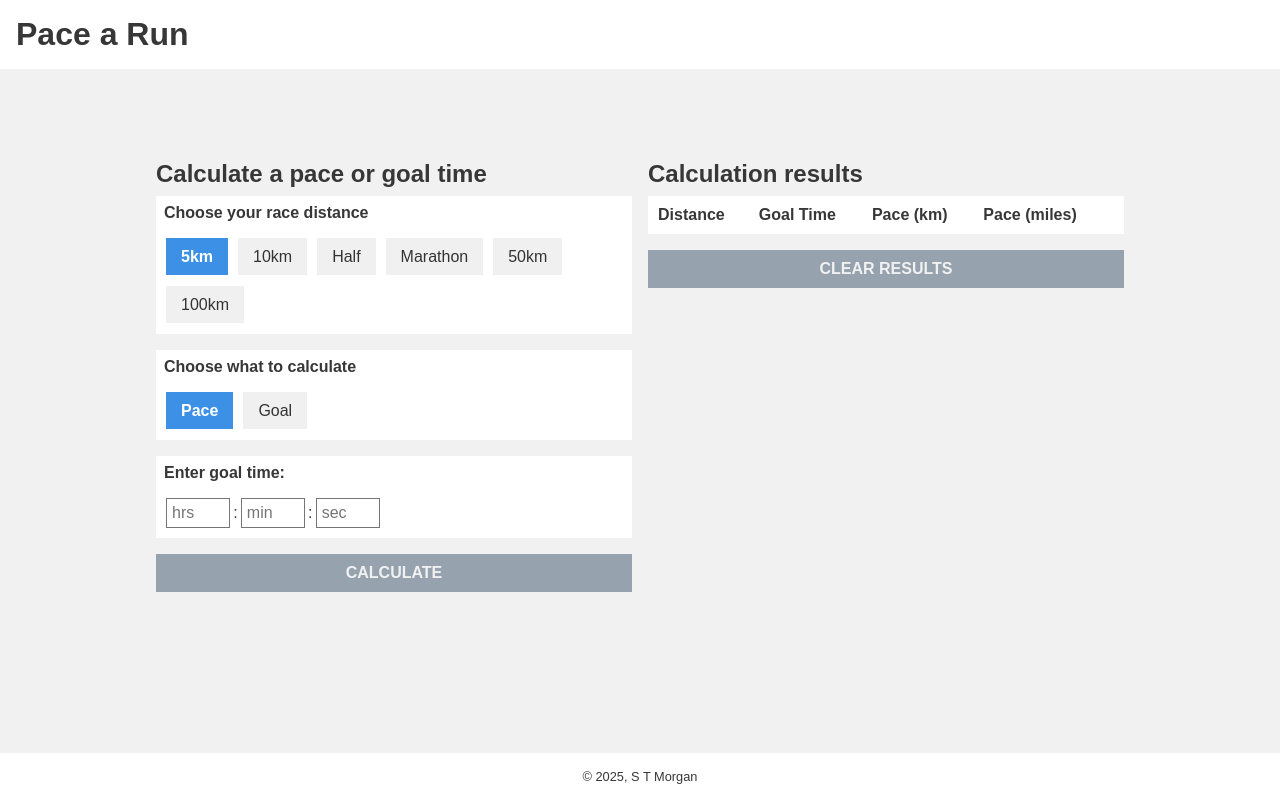
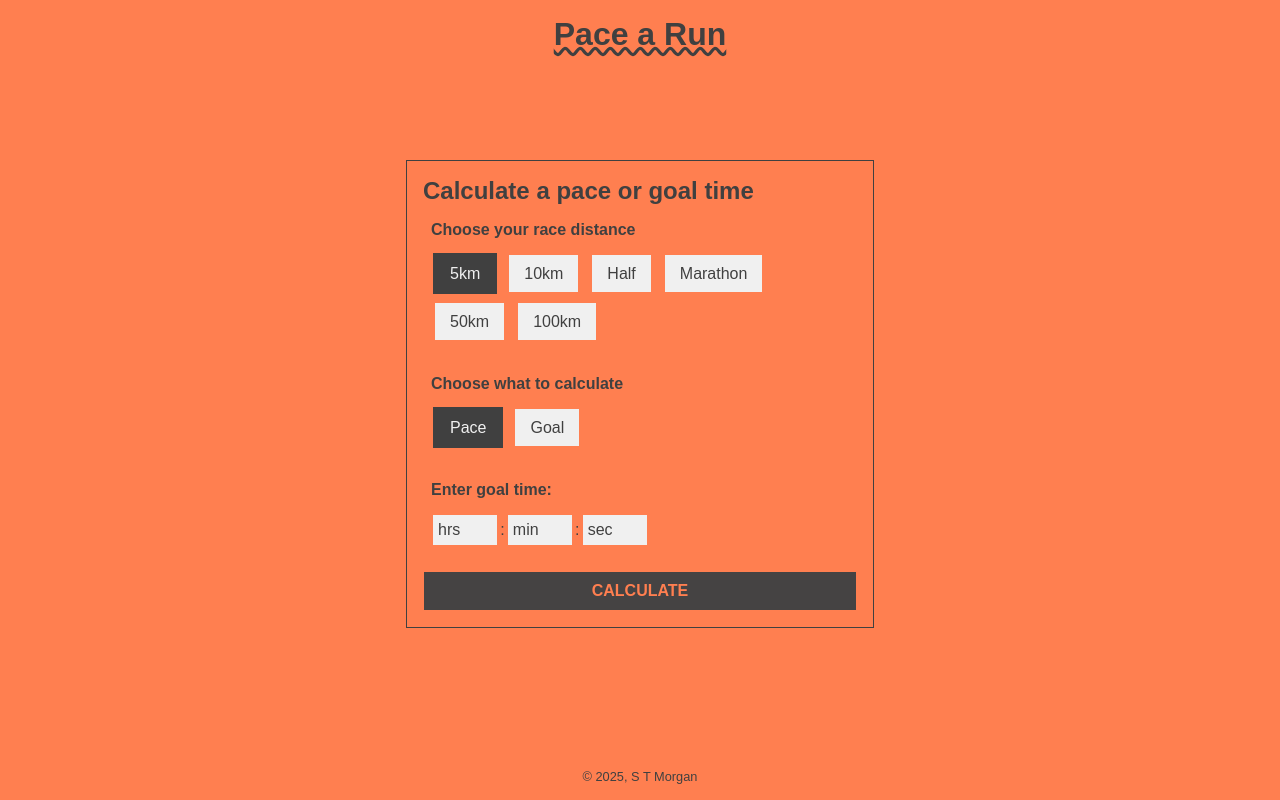
Before and after one commit to samtmorgan/running-pace-app, a Next.js app: page / in a window 1280 px wide. Built offline with nearby package versions, Linux system fonts and the light colour scheme.

Commit message:
new CSS (#1)

```diff
--- a/src/app/globals.css
+++ b/src/app/globals.css
@@ -1,21 +1,22 @@
 :root {
-  --background: #dfdfdf;
-  --foreground: #171717;
-  --paper: #ffffff;
-  --primary: #3c91e6ff;
-  --primary-dark: #2a6bb0ff;
-  --primary-disabled: rgb(150, 162, 174);
-  --yellow-green: #9fd356ff;
-  --foreground: rgb(55, 55, 55);
-  --background: #f1f1f1;
-  --accent: #fa824cff;
+  --background: coral;
+  --primary: #404040;
+  --secondary: #f0f0f0;
+  --button-disabled: #454343;
+  --text: var(--primary);
+  --text-contrast: var(--primary);
+  --text-selected-radio: var(--secondary);
 }
 
 @media (prefers-color-scheme: dark) {
   :root {
-    --background: rgb(55, 55, 55);
-    --foreground: #f1f1f1;
-    --paper: rgb(75, 75, 75);
+    --background: #2c2c2c;
+    --primary: coral;
+    --secondary: rgb(253, 205, 188);
+    --button-disabled: rgb(187, 94, 60);
+    --text: var(--background);
+    --text-contrast: #2c2c2c;
+    --text-selected-radio: #2c2c2c;
   }
 }
 
@@ -26,7 +27,7 @@ body {
 }
 
 body {
-  color: var(--foreground);
+  color: var(--primary);
   background: var(--background);
   font-family: Arial, Helvetica, sans-serif;
   -webkit-font-smoothing: antialiased;
@@ -55,12 +56,18 @@ body {
 }
 
 header {
-  background-color: var(--paper);
+  background-color: var(--background);
   padding: 1rem;
   width: 100%;
   position: fixed;
   top: 0;
   z-index: 10;
+  display: flex;
+  flex-direction: column;
+  gap: 1rem;
+  align-items: center;
+  text-decoration: underline;
+  text-decoration-style: wavy;
 }
 
 main {
@@ -68,13 +75,12 @@ main {
   gap: 2rem;
   display: flex;
   flex-direction: column;
-  width: 100%;
+  max-width: 500px;
   flex: 1;
   padding-top: 3rem;
 }
 
 footer {
-  background-color: var(--paper);
   padding: 1rem;
   width: 100%;
   text-align: center;
@@ -101,14 +107,15 @@ button {
   transform: skew(var(--skew));
   text-transform: uppercase;
   font-weight: bold;
+  border: 1px solid var(--background);
 }
 
-button:hover {
-  background-color: var(--primary-dark);
+button:hover:not(:disabled) {
+  border: 1px solid var(--primary);
 }
 
 button:disabled {
-  background-color: var(--primary-disabled);
+  background-color: var(--button-disabled);
   cursor: not-allowed;
 }
 
@@ -119,7 +126,6 @@ a {
 
 fieldset {
   border: none;
-  background-color: var(--paper);
 }
 
 fieldset p {
@@ -129,6 +135,12 @@ fieldset p {
 }
 
 table {
+  width: 100%;
+}
+
+section {
+  border: 1px solid var(--primary);
+  padding: 1rem;
   width: 100%;
 }
 
@@ -152,13 +164,17 @@ section h2 {
 
 .time-input-field input {
   width: 4rem;
-  border-radius: 0px;
-  border-style: solid;
+  /* border: 1px solid var(--primary); */
+  border: none;
   height: 30px;
   padding: 5px;
-  border-width: 1px;
-  background-color: var(--paper);
+  background-color: var(--secondary);
   font-size: 16px;
+  color: var(--text);
+}
+
+.time-input-field input::placeholder {
+  color: var(--text);
 }
 
 .time-input-field:not(:last-child)::after {
@@ -199,36 +215,31 @@ section h2 {
   text-align: center;
   padding: 10px 15px;
   cursor: pointer;
-  background-color: #f0f0f0;
-  color: #333;
+  background-color: var(--secondary);
+  color: var(--text-contrast);
+  border: 2px solid var(--background);
   transition: background-color 0.3s ease, color 0.3s ease;
+}
+
+.radio-pill-group .pill:hover {
+  border: 2px solid var(--primary);
+}
+
+.radio-pill-group input[type="radio"]:checked + label.pill {
+  background-color: var(--primary);
+  border: 2px solid var(--primary);
+  color: var(--text-selected-radio);
+}
+
+.radio-pill-group .pill:focus {
+  outline: 2px solid var(--primary);
 }
 
 .radio-pill-group .pill:last-child {
   margin-right: 0;
 }
 
-.radio-pill-group input[type="radio"]:checked + label.pill {
-  background-color: var(--primary);
-  color: white;
-  font-weight: bold;
-}
-
-.radio-pill-group .pill:hover {
-  background-color: #e0e0e0;
-}
-
-.radio-pill-group input[type="radio"]:checked + label.pill:hover {
-  background-color: var(--primary-dark);
-}
-
-.radio-pill-group .pill:focus {
-  outline: 2px solid var(--primary);
-  outline-offset: 2px;
-}
-
 .paces {
-  background-color: var(--paper);
   padding: 0.5rem;
 }
 
@@ -240,19 +251,15 @@ section h2 {
 @media screen and (min-width: 700px) {
   main {
     display: flex;
-    flex-direction: row;
     justify-content: space-between;
     gap: 1rem;
     padding-top: 6rem;
     align-items: flex-start;
-    > * {
-      flex: 1;
-    }
   }
 }
 
 @media screen and (min-width: 1000px) {
   main {
-    width: 1000px;
+    width: 500px;
   }
 }
--- a/src/app/page.tsx
+++ b/src/app/page.tsx
@@ -1,6 +1,6 @@
 "use client";
 
-import { useCallback, useMemo, useState } from "react";
+import { useCallback, useMemo, useRef, useState } from "react";
 import {
   CalculationType,
   RaceDistance,
@@ -15,6 +15,7 @@ import { getResult, TCalculationResult } from "@/utils";
 
 function App() {
   const [results, setResults] = useState<TCalculationResult[]>([]);
+  const resultsSectionRef = useRef<HTMLElement | null>(null);
   const [calculationType, setCalculationType] = useState<ECalculationTypes>(
     ECalculationTypes.PACE
   );
@@ -35,11 +36,17 @@ function App() {
       paceInput,
       goalInput,
     });
-    console.log("result", result);
     setGoalInput(defaultFormValues.goalInput);
     setPaceInput(defaultFormValues.paceInput);
     if (result) {
-      setResults((prev) => [...prev, result]);
+      setResults((prevResults) => {
+        const newResults = [...prevResults, result];
+        // Scroll after state update
+        setTimeout(() => {
+          resultsSectionRef.current?.scrollIntoView({ behavior: "smooth" });
+        }, 0);
+        return newResults;
+      });
     }
     window.sa_event("calculate", {
       calculationType,
@@ -86,7 +93,8 @@ function App() {
             </button>
           </form>
         </section>
-        <section>
+        {results.length > 0 && (
+          <section ref={resultsSectionRef}>
             <h2>Calculation results</h2>
             <div className="paces">
               <ResultsTable results={results} />
@@ -103,6 +111,7 @@ function App() {
               Clear Results
             </button>
           </section>
+        )}
       </main>
       <footer>
         <p>&copy; {new Date().getFullYear()}, S T Morgan</p>
```
Also changed, not shown: 1 other file (tests, documents, lock files or other folders). Lines whose indentation alone changed are shown as unchanged.
